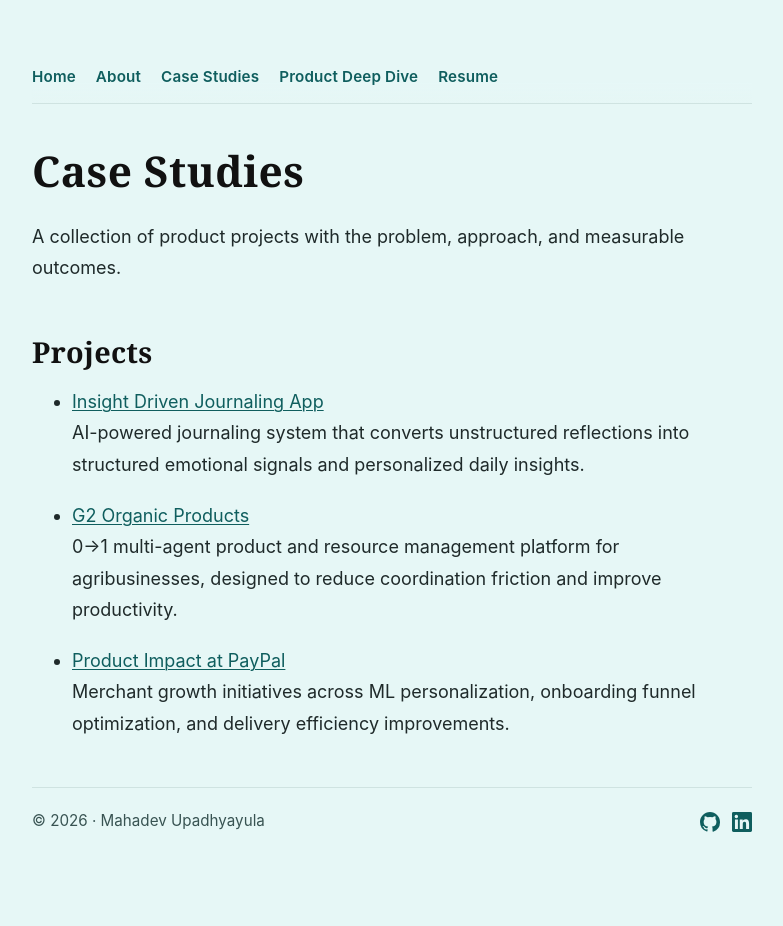
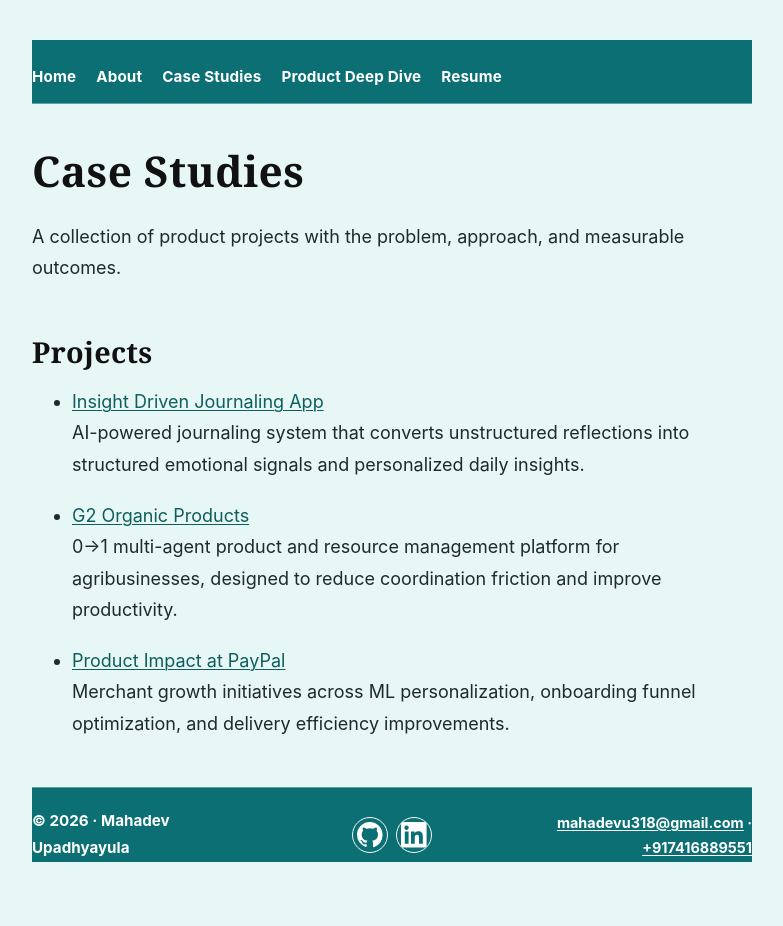
Before and after one commit to mahadevupadhyayula/mahadevupadhyayula.github.io, a Jekyll site: the page built from case-studies.md, in a window 1280 px wide. Shown: the whole page, without its empty margins (248-1031 px from the left). Built offline with Jekyll 4.4.1, drawn with Linux system fonts in a browser that asks for light colours; our own code applies the rules of GitHub Pages for plain Markdown files; before the commit the page ends 900 px from its top, so only the background shows below that.

Commit message:
Add white outlined styling for footer social icons

```diff
--- a/_includes/footer.html
+++ b/_includes/footer.html
@@ -1,5 +1,5 @@
 <footer class="site-footer">
-  <p>© {{ "now" | date: "%Y" }} · Mahadev Upadhyayula</p>
+  <p class="footer-brand">© {{ "now" | date: "%Y" }} · Mahadev Upadhyayula</p>
   <div class="footer-social" aria-label="Social links">
     <a href="https://github.com/mahadevupadhyayula" target="_blank" rel="noopener noreferrer" aria-label="GitHub profile">
       <svg viewBox="0 0 24 24" aria-hidden="true" focusable="false">
@@ -12,4 +12,9 @@
       </svg>
     </a>
   </div>
+  <p class="footer-contact">
+    <a href="mailto:mahadevu318@gmail.com">mahadevu318@gmail.com</a>
+    <span aria-hidden="true">·</span>
+    <a href="tel:+917416889551">+917416889551</a>
+  </p>
 </footer>
--- a/assets/css/style.css
+++ b/assets/css/style.css
@@ -6,6 +6,8 @@
   --link-hover: #083c3c;
   --divider: #cfe3e1;
   --surface: rgba(255, 255, 255, 0.55);
+  --deep-turquoise: #0b6f73;
+  --on-turquoise: #ffffff;
 }
 
 * {
@@ -49,7 +51,9 @@ a:focus {
   z-index: 10;
   margin-bottom: 2.5rem;
   padding-top: 0.75rem;
-  background: linear-gradient(to bottom, var(--bg) 65%, rgba(230, 247, 246, 0));
+  background: var(--deep-turquoise);
+  color: var(--on-turquoise);
+  font-weight: 700;
 }
 
 .site-nav {
@@ -59,14 +63,20 @@ a:focus {
   align-items: center;
   justify-content: flex-start;
   padding: 0.75rem 0;
-  border-bottom: 1px solid var(--divider);
+  border-bottom: 1px solid rgba(255, 255, 255, 0.35);
 }
 
 .site-nav a {
   font-size: 0.95rem;
-  font-weight: 600;
+  font-weight: 700;
   text-decoration: none;
   letter-spacing: 0.01em;
+  color: var(--on-turquoise);
+}
+
+.site-nav a:hover,
+.site-nav a:focus {
+  color: #d7ffff;
 }
 
 .page-content {
@@ -167,9 +177,11 @@ img {
 .site-footer {
   margin-top: 3rem;
   padding-top: 1.25rem;
-  border-top: 1px solid var(--divider);
+  border-top: 1px solid rgba(255, 255, 255, 0.35);
   font-size: 0.95rem;
-  color: #385352;
+  color: var(--on-turquoise);
+  background: var(--deep-turquoise);
+  font-weight: 700;
   display: flex;
   align-items: center;
   justify-content: space-between;
@@ -180,27 +192,71 @@ img {
   margin: 0;
 }
 
+.footer-brand,
+.footer-contact {
+  flex: 1;
+}
+
+.footer-brand {
+  text-align: left;
+}
+
+.footer-contact {
+  text-align: right;
+  font-size: 0.9rem;
+}
+
+.footer-contact a {
+  color: inherit;
+}
+
 .footer-social {
   display: inline-flex;
   align-items: center;
-  gap: 0.75rem;
+  justify-content: center;
+  gap: 0.5rem;
+  flex: 1;
 }
 
 .footer-social a {
   display: inline-flex;
-  color: var(--link);
+  align-items: center;
+  justify-content: center;
+  color: #ffffff;
+  border: 1.5px solid rgba(255, 255, 255, 0.95);
+  border-radius: 999px;
+  padding: 0.25rem;
+  box-shadow: 0 0 0 1px rgba(11, 111, 115, 0.25);
 }
 
 .footer-social a:hover,
 .footer-social a:focus {
-  color: var(--link-hover);
+  color: #ffffff;
+  background: rgba(255, 255, 255, 0.12);
+  border-color: #ffffff;
 }
 
 .footer-social svg {
-  width: 1.25rem;
-  height: 1.25rem;
+  width: 1.6rem;
+  height: 1.6rem;
   fill: currentColor;
 }
+
+@media (max-width: 900px) {
+  .site-footer {
+    flex-wrap: wrap;
+    justify-content: center;
+    text-align: center;
+  }
+
+  .footer-brand,
+  .footer-social,
+  .footer-contact {
+    flex: 0 0 100%;
+    text-align: center;
+  }
+}
+
 
 
 table {
```
